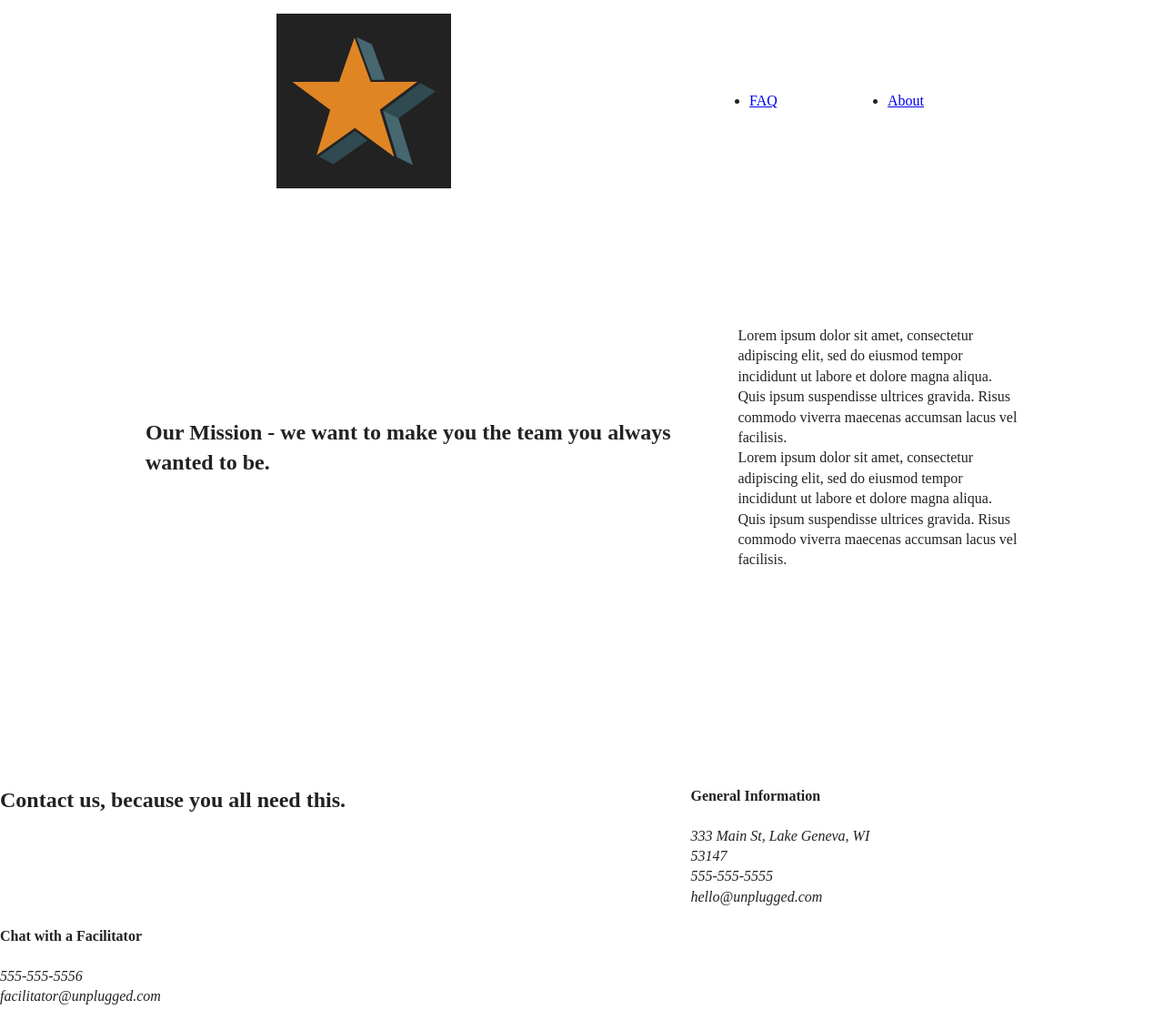
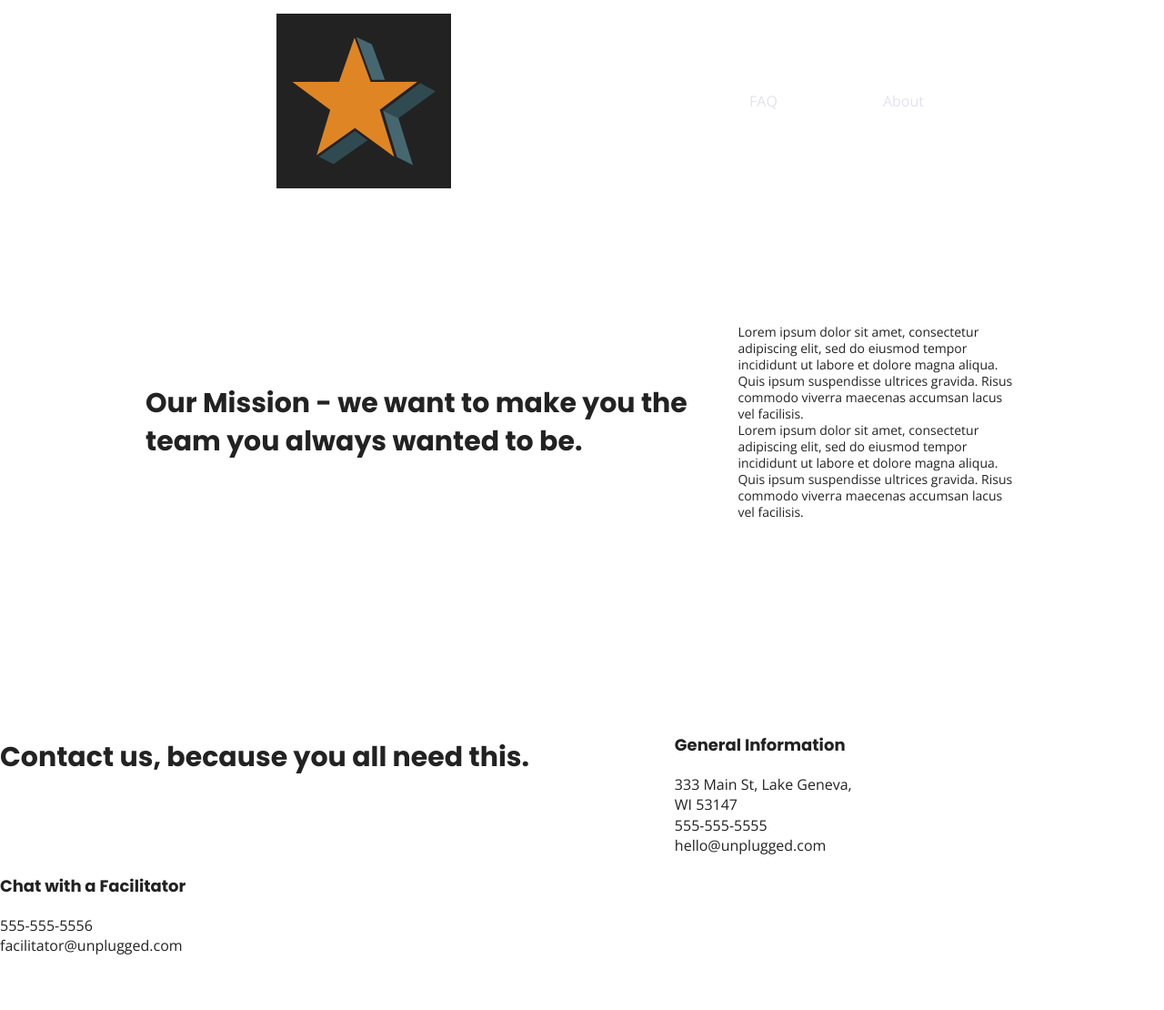
Before and after one commit to KBuzitis/unplugged, a website: page about/index.html in a window 1280 px wide. Shown: the top 1110 px of the page at 91% size. Drawn offline with nearby package versions, Linux system fonts and the light colour scheme; files whose address does not match are found by name.

Commit message:
general styles

```diff
--- a/about/index.html
+++ b/about/index.html
@@ -1,25 +1,19 @@
 <!doctype html>
-<html class="no-js" lang="">
-
+<html class="no-js" lang="en">
 <head>
   <meta charset="utf-8">
-  <title></title>
+  <title>About | Unplugged Retreat</title>
   <meta name="description" content="">
   <meta name="viewport" content="width=device-width, initial-scale=1">
-
-  <meta property="og:title" content="">
-  <meta property="og:type" content="">
-  <meta property="og:url" content="">
-  <meta property="og:image" content="">
-
   <link rel="manifest" href="../site.webmanifest">
   <link rel="apple-touch-icon" href="../icon.png">
   <!-- Place favicon.ico in the root directory -->
 
   <link rel="stylesheet" href="../css/normalize.css">
   <link rel="stylesheet" href="../css/main.css">
-
   <meta name="theme-color" content="#fafafa">
+<!-- Google Fonts -->
+  <link href="https://fonts.googleapis.com/css?family=Open+Sans:400,700|Poppins:500,700" rel="stylesheet">
 </head>
 <body>
   <header>
--- a/css/main.css
+++ b/css/main.css
@@ -84,7 +84,55 @@ textarea {
 }
 
 /*** Author's custom styles ***/
-  .content-wrapper{
+/*** General Style's ***/
+html{
+  font-size: 1rem;
+}
+
+body{
+  font-family: 'Open Sans', sans-serif;
+  font-size: 1em;
+  text-align: left;
+}
+
+ul, ol {
+  list-style-type: none;
+}
+
+a {
+  color: #e2e3ed;
+  text-decoration: none;
+}
+
+h2 {
+  font-family: 'Poppins', sans-serif;
+  font-size: 1.875em;
+}
+
+h3, h4 {
+  font-family: 'Poppins', sans-serif;
+  font-size: 1.125em;
+  margin: 20px 0;
+}
+
+p {
+  font-size: 0.875em;
+  line-height: 1.285;
+}
+
+img {
+
+}
+
+figure {
+
+}
+
+address {
+  font-style: normal;
+}
+
+.content-wrapper{
      width: 90%;
      margin: 50px 0;
   }
@@ -151,7 +199,6 @@ textarea {
       display: flex;
       justify-content: center;
     }
-
 
     footer .copyright {
       padding: 20px 0;
@@ -389,7 +436,7 @@ Helper classes
     }
 
     .features .features-items-description {
-      width: 50%;
+      width: 62%;
     }
 
     /** Reviews **/
```
Also changed, not shown: faq/index.html (+6 -7 lines), index.html (+4 -6 lines).
